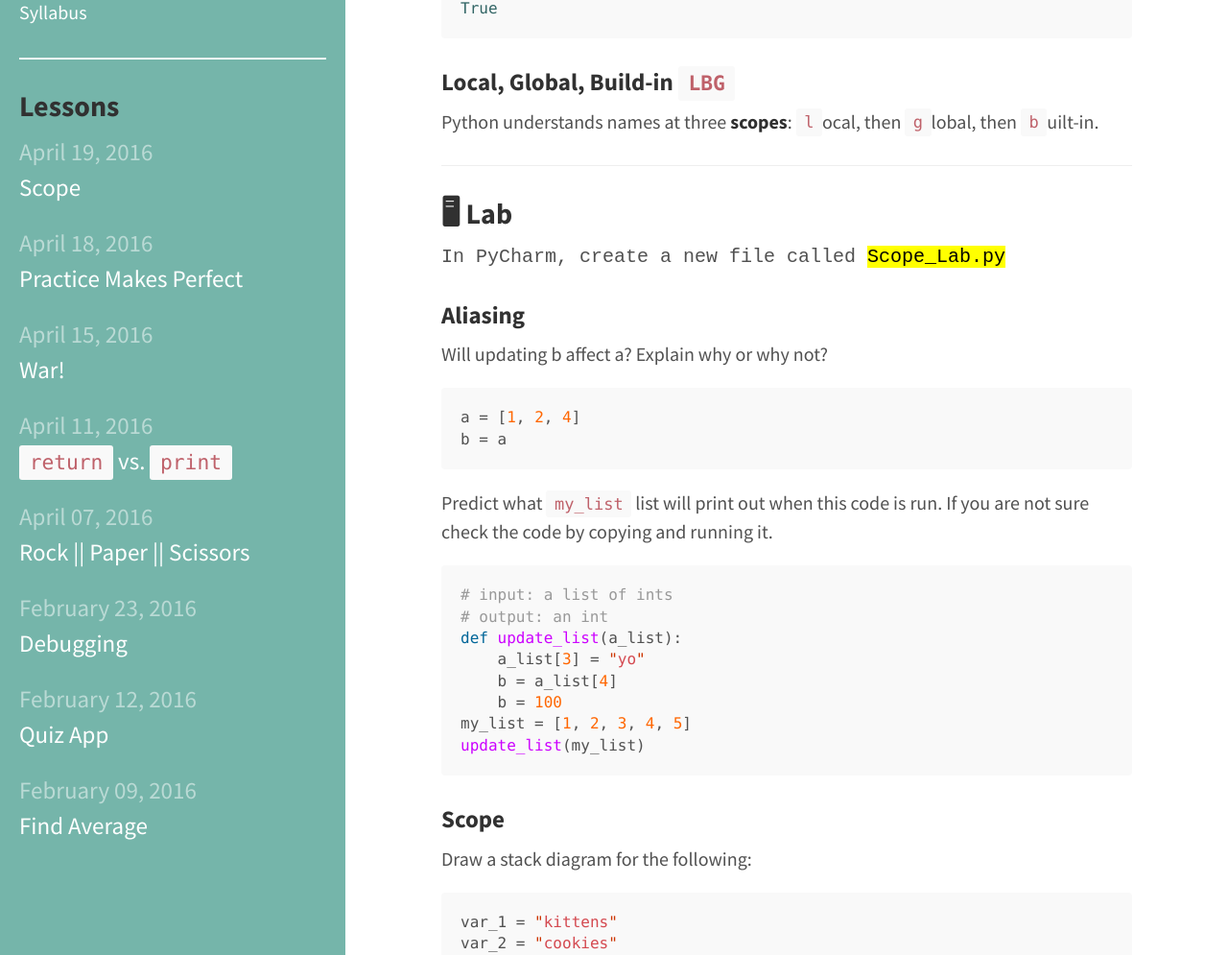
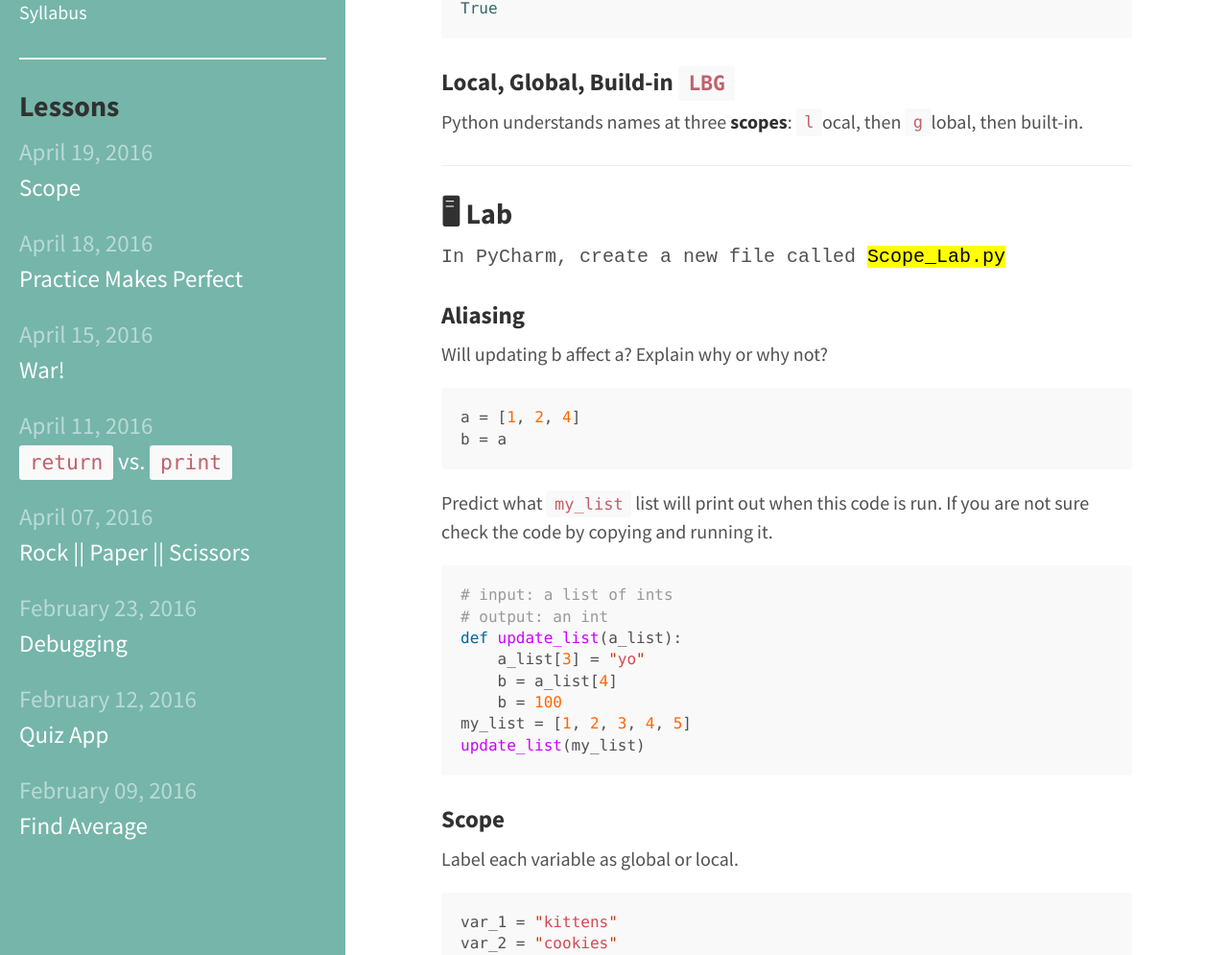
Before and after one commit to bensk/cs11, a Jekyll site: the page built from _posts/2016/2016-04-19-scope.md, in a window 1280 px wide and 1400 px high, scrolled down 1917 px. Shown: the part 146-1141 px from the top of the window at 96% size. Built offline with Jekyll 4.4.1, drawn with Linux system fonts in a browser that asks for light colours.

Commit message:
Testing!

````diff
--- a/Code Examples/TestingPush.py
+++ b/Code Examples/TestingPush.py
@@ -1 +1,3 @@
 # This is a test, this is only a test.
+
+# And how!
--- a/_posts/2016/2016-04-19-scope.md
+++ b/_posts/2016/2016-04-19-scope.md
@@ -77,7 +77,7 @@ True
 
 ### Local, Global, Build-in `LBG`
 
-Python understands names at three **scopes**: `l`ocal, then `g`lobal, then `b`uilt-in.
+Python understands names at three **scopes**: `l`ocal, then `g`lobal, then built-in.
 
 ---
 
@@ -109,7 +109,7 @@ update_list(my_list)
 
 ### Scope
 
-Draw a stack diagram for the following:
+Label each variable as global or local.
 
 ```python
 var_1 = "kittens"
````
